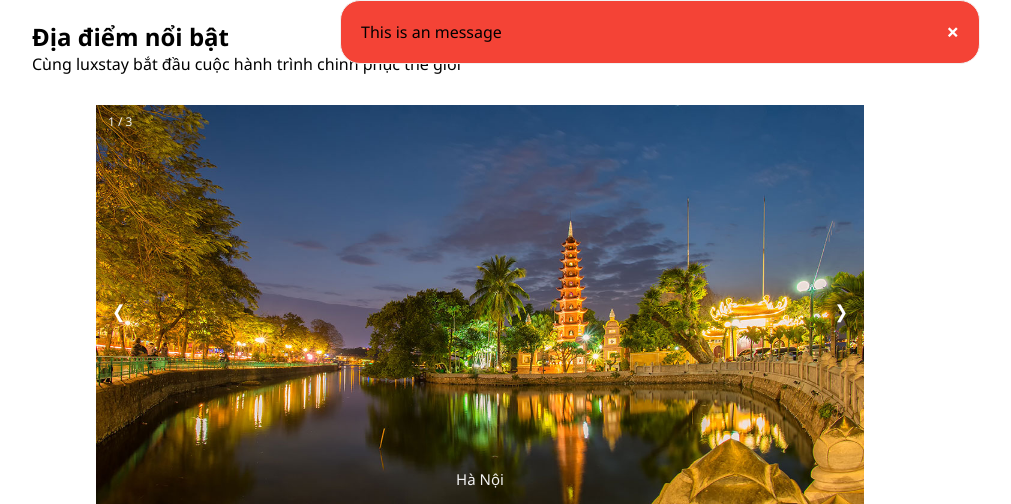
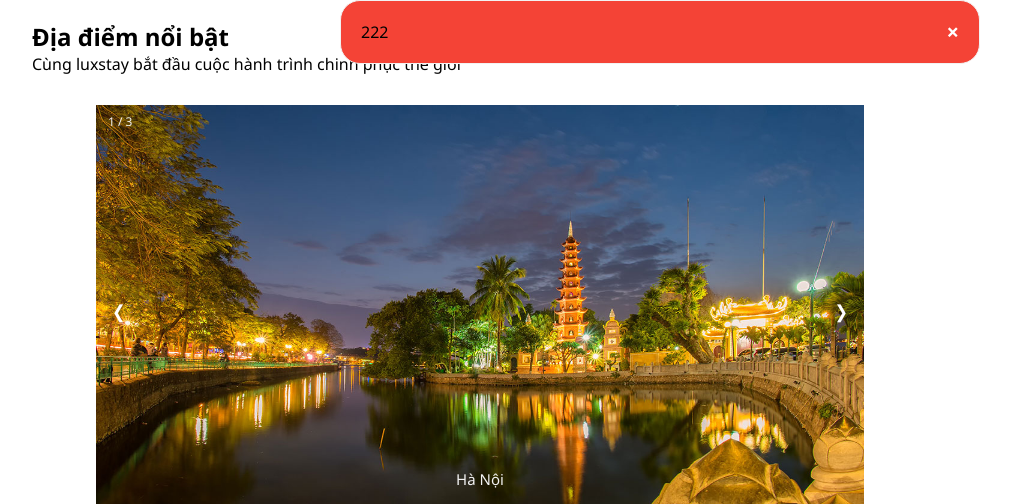
Before and after one commit to meomeocoj/Project, a PHP site: page /Project/ in a window 1280 px wide. Shown: the part 80-584 px from the top of the page, without its empty margins (160-1171 px from the left). Run offline with PHP 8.4, Linux system fonts and the light colour scheme; data that the repository does not hold is empty.

Commit message:
fix bug js

```diff
--- a/view/common/message.php
+++ b/view/common/message.php
@@ -1,18 +1,25 @@
 <div class = "alert error-alert" id="message-container">
-    <span class = "close-btn" onClick="this.parentElement.style.display='none';">&times;</span>
-    <div id="message">This is an message</div>
+    <span class = "close-btn" onClick="cancelBtn()">&times;</span>
+    <div id="message">222</div>
 </div>
 <!-- <div class = "alert success-alert" id="alert">
     <span class = "close-btn" onClick="this.parentElement.style.display='none';">&times;</span>
-    This is an message
+    <div id="message">This is an message</div>
 </div> -->
 <script>
     let message = document.getElementById("message");
     let messageContainer = document.getElementById("message-container");
-    if(message.innerText == ""){
+    let messageStatus = function(message, messageContainer){
+        if(message.innerText == ""){
         messageContainer.style.display = "none";
+        }
+        else{
+        messageContainer.style.display = "block";
+        }
     }
-    else{
-        messageContainer.style.display = "block";
+    messageStatus(message, messageContainer);
+   function cancelBtn(){
+        messageContainer.style.display = "none";
+        message.innerText = "";
     }
 </script>
--- a/view/css/main.css
+++ b/view/css/main.css
@@ -409,7 +409,7 @@ a:hover {
 }
 #message-container{
     display:none;
-    color:white;
+    color:white
 }
 
   /* The close button */
```
